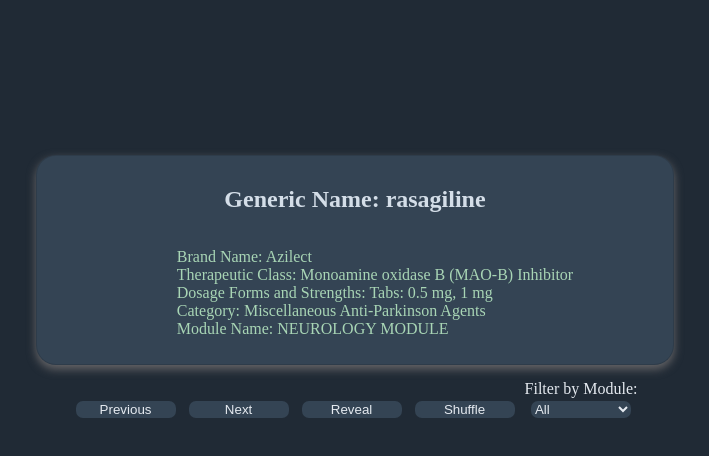
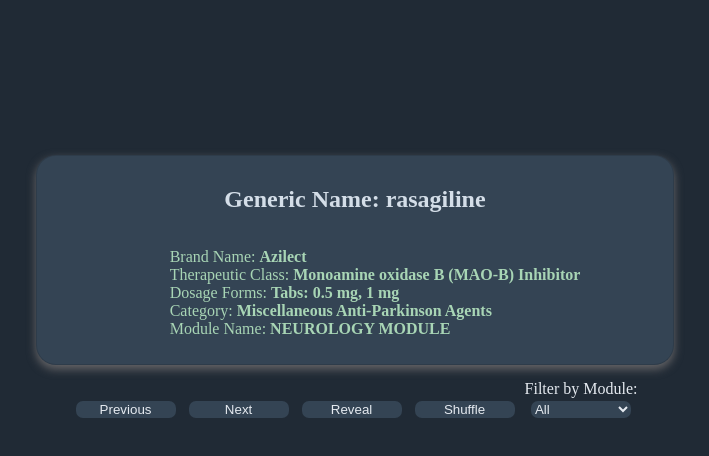
Before and after one commit to Harjas6/Flashcards, a React (Vite) app in the folder frontend/: page / in a window 1280 px wide. Both pictures are taken after a click on the button "Reveal". Shown: the top 456 px of the page, without its empty margins (285-994 px from the left). Built offline with nearby package versions, Linux system fonts and the light colour scheme.

Commit message:
Bold answers

```diff
--- a/frontend/src/Flashcard.tsx
+++ b/frontend/src/Flashcard.tsx
@@ -15,11 +15,21 @@
 			{revealed ? (
 				<div className="answers">
 					<ul>
-						<li>Brand Name: {drug.brandName}</li>
-						<li>Therapeutic Class: {drug.therapeuticClass}</li>
-						<li>Dosage Forms and Strengths: {drug.dosageFormsAndStrengths}</li>
-						<li>Category: {drug.category}</li>
-						<li>Module Name: {drug.moduleName}</li>
+						<li>
+							Brand Name: <b>{drug.brandName}</b>
+						</li>
+						<li>
+							Therapeutic Class: <b>{drug.therapeuticClass}</b>
+						</li>
+						<li>
+							Dosage Forms: <b>{drug.dosageFormsAndStrengths}</b>
+						</li>
+						<li>
+							Category: <b>{drug.category}</b>
+						</li>
+						<li>
+							Module Name: <b>{drug.moduleName}</b>
+						</li>
 					</ul>
 				</div>
 			) : (
```
